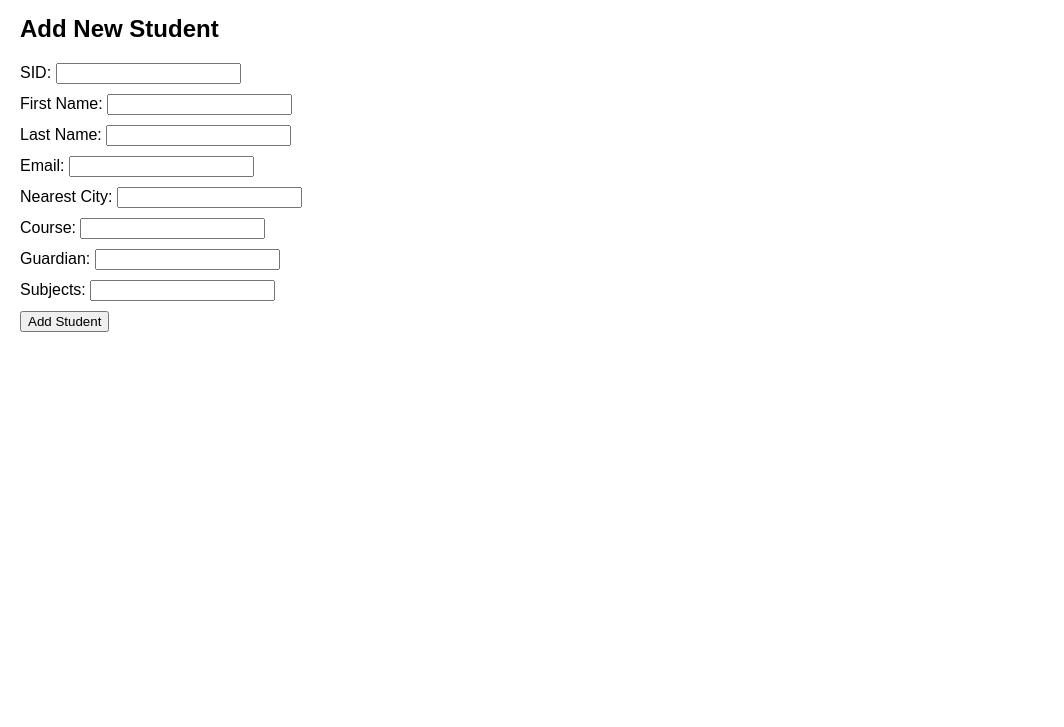
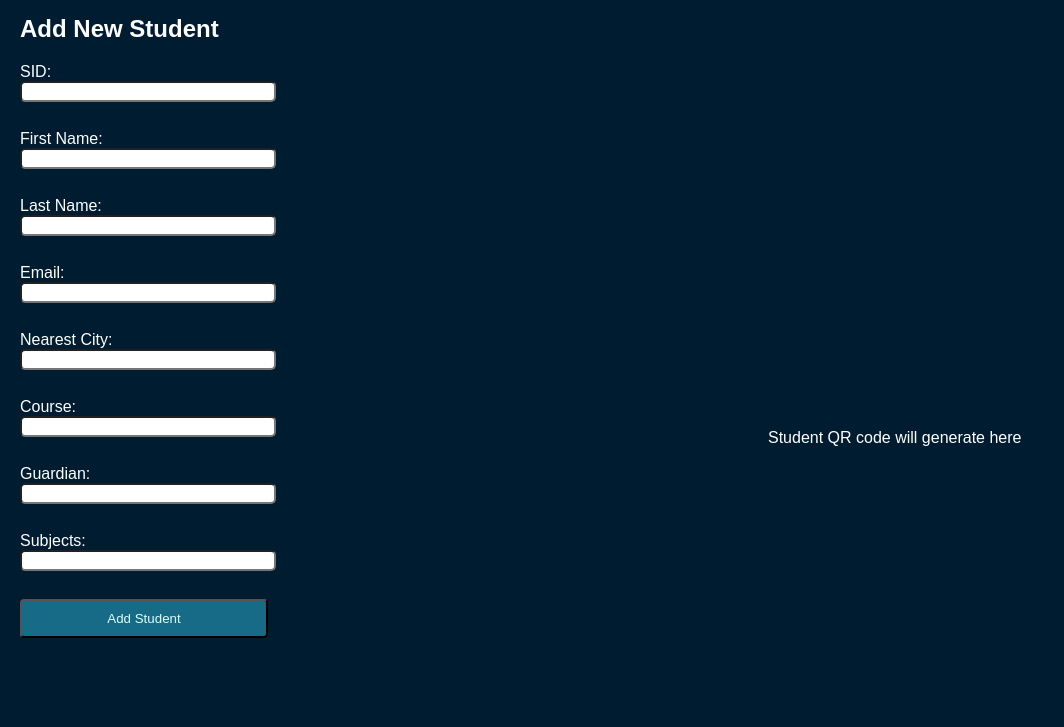
Before and after one commit to Panzershack/studentRecordMgr, a website: page public/index.html in a window 1280 px wide. Shown: the part 73-800 px from the top of the page, without its empty margins (0-1064 px from the left). Drawn offline with nearby package versions, Linux system fonts and the light colour scheme; no server answers.

Commit message:
Add files via upload
created basic front end for index and welcome

```diff
--- a/public/index.html
+++ b/public/index.html
@@ -35,10 +35,10 @@
     <label for="Subjects">Subjects:</label>
     <input type="text" id="Subjects" name="Subjects" required /><br />
 
-    <input type="submit" value="Add Student" />
+    <input type="submit" value="Add Student" class="submit-btn"/>
   </form>
 
-  <div id="qrCodeContainer"></div>
+  <div id="qrCodeContainer">Student QR code will generate here</div>
 
   <script src="https://code.jquery.com/jquery-3.6.0.min.js"></script>
   <script src="script.js"></script>
--- a/public/script.js
+++ b/public/script.js
@@ -60,8 +60,8 @@ $(document).ready(function () {
 
     var qrCode = new QRCode(qrCodeContainer.get(0), {
       text: qrCodeData,
-      width: 128,
-      height: 128,
+      width: 250,
+      height: 250,
     });
   }
 
--- a/public/styles.css
+++ b/public/styles.css
@@ -1,6 +1,8 @@
 body {
   font-family: Arial, sans-serif;
   margin: 20px;
+  background-color: #001c30;
+  color: #fff;
 }
 
 h1 {
@@ -13,6 +15,8 @@ h2 {
 
 form {
   margin-bottom: 20px;
+  display: flex;
+  flex-direction: column;
 }
 
 input[type="text"],
@@ -22,18 +26,29 @@ input[type="number"] {
   margin-bottom: 10px;
 }
 
-table {
-  width: 100%;
-  border-collapse: collapse;
+form input {
+  max-width: 20%;
+  border-radius: 5px;
 }
 
-th,
-td {
-  padding: 8px;
-  text-align: left;
-  border-bottom: 1px solid #ddd;
+.submit-btn {
+  display: inline-block;
+  padding: 10px 20px;
+  background-color: #176b87;
+  color: #dafffb;
+  text-decoration: none;
+  border-radius: 4px;
+  transition: background-color 0.3s ease;
 }
 
-th {
-  background-color: #f2f2f2;
+.submit-btn:hover {
+  background-color: #64ccc5;
 }
+
+#qrCodeContainer {
+  text-align: center;
+  position: absolute;
+  display: inline-block;
+  left: 60%;
+  bottom: 35%;
+}
--- a/public/styles2.css
+++ b/public/styles2.css
@@ -12,6 +12,7 @@
 table {
   width: 100%;
   border-collapse: collapse;
+  border-radius: 20px;
 }
 
 table th,
```
Also changed, not shown: public/welcome.html (+11 -4 lines), public/background.jpg (added).
